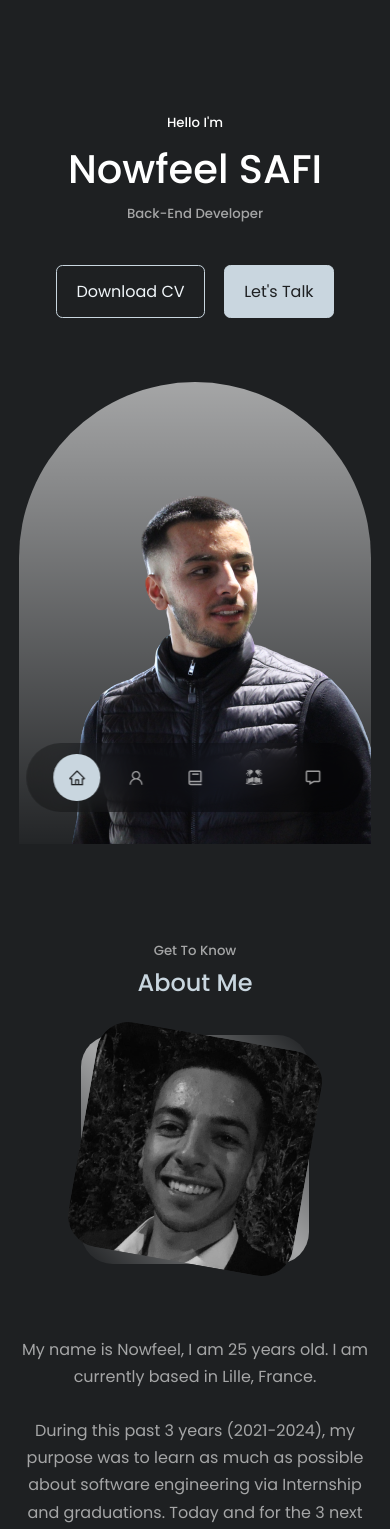
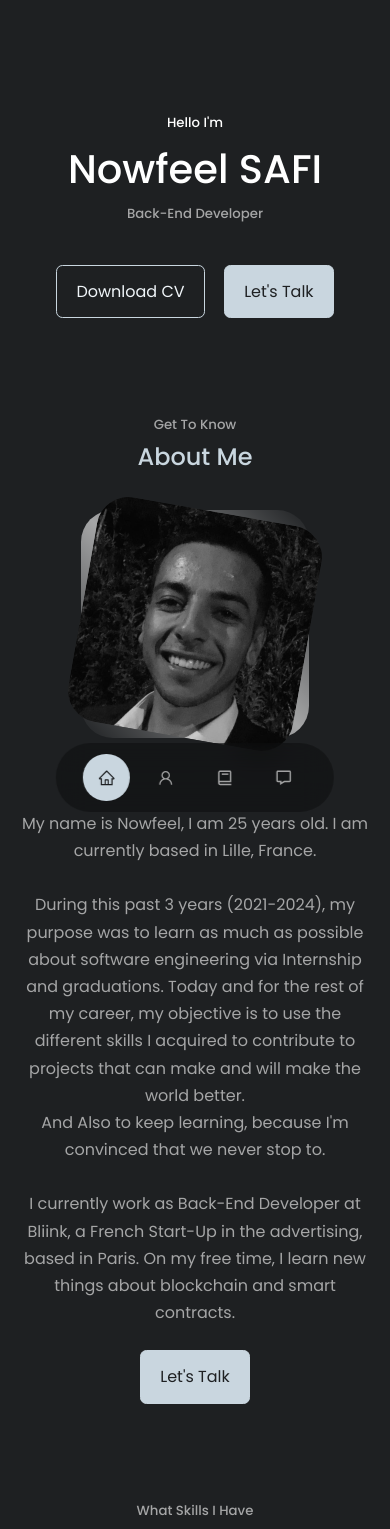
Before and after one commit to Nozgood/react-portfolio, a React (Create React App) app: page / in a window 390 px wide. Shown: the top 1529 px of the page. Built offline with nearby package versions, Linux system fonts and the light colour scheme.

Commit message:
feat: remove portfolio section since there are only school projects, remove profile picture

```diff
--- a/src/App.jsx
+++ b/src/App.jsx
@@ -5,7 +5,6 @@ import Experience from './components/experience/Experience';
 import Footer from './components/footer/Footer';
 import Header from './components/header/Header'
 import Nav from './components/nav/Nav';
-import Portfolio from './components/portfolio/Portfolio';
 
 const App = () => {
     return (
@@ -14,7 +13,6 @@ const App = () => {
             <Nav />
             <About />
             <Experience />
-            <Portfolio />
             <Contact />
             <Footer />
         </>
--- a/src/components/about/About.jsx
+++ b/src/components/about/About.jsx
@@ -19,13 +19,12 @@ const About = () => {
             During this past 3 years (2021-2024), my purpose was to learn as much as possible about software engineering
             via
             Internship and graduations.
-            Today and for the 3 next years, my objective is to use the different skills I acquired to contribute to
+            Today and for the rest of my career, my objective is to use the different skills I acquired to contribute to
             projects
             that can make and will make the world better.<br/>
             And Also to keep learning, because I'm convinced that we never stop to. <br/><br/>
             I currently work as Back-End Developer at Bliink, a French Start-Up in the advertising, based in Paris.
             On my free time, I learn new things about blockchain and smart contracts.
-            I also want to learn about embedded systems but I am a very beginner.
           </p>
           <a href="#contact" className='btn btn-primary'> Let's Talk </a>
         </div>
--- a/src/components/header/Header.jsx
+++ b/src/components/header/Header.jsx
@@ -11,13 +11,6 @@ const Header = () => {
         <h1> Nowfeel SAFI</h1>
         <h5 className="text-light">Back-End Developer</h5>
         <CTA />
-        <HeaderSocials />
-
-        <div className="me">
-          <img src={me} alt="It's me" />
-        </div>
-
-        <a href="#contact" className='scroll__down'>Scroll Down</a>
       </div>
     </header>
   )
--- a/src/components/nav/Nav.jsx
+++ b/src/components/nav/Nav.jsx
@@ -3,7 +3,6 @@ import { AiOutlineHome } from 'react-icons/ai';
 import { AiOutlineUser } from 'react-icons/ai';
 import { BiBook } from 'react-icons/bi';
 import { BiMessage } from 'react-icons/bi';
-import { GiGiftOfKnowledge } from "react-icons/gi";
 import { useState } from 'react';
 
 const Nav = () => {
@@ -16,8 +15,6 @@ const Nav = () => {
               <AiOutlineUser/> </a>
           <a href="#experience" onClick={() => setActiveNav('#experience')}
              className={activeNav === '#experience' ? 'active' : ''}> <BiBook/> </a>
-          <a href="#portfolio" onClick={() => setActiveNav('#portfolio')}
-             className={activeNav === '#portfolio' ? 'active' : ''}> <GiGiftOfKnowledge/> </a>
           <a href="#contact" onClick={() => setActiveNav('#contact')}
              className={activeNav === '#contact' ? 'active' : ''}> <BiMessage/> </a>
       </nav>
--- a/src/index.css
+++ b/src/index.css
@@ -268,7 +268,6 @@ footer a {
   }
 }
 header {
-  height: 1000px;
   padding-top: 7rem;
   overflow: hidden;
 }
@@ -326,15 +325,7 @@ header {
   font-size: 0.9rem;
 }
 
-@media screen and (max-width: 1024px) {
-  header {
-    height: 68vh;
-  }
-}
 @media screen and (max-width: 600px) {
-  header {
-    height: 100vh;
-  }
   .header__socials,
   .scroll__down {
     display: none;
--- a/src/sass/pages/_header.scss
+++ b/src/sass/pages/_header.scss
@@ -1,7 +1,6 @@
 @import '../utils/variables';
 
 header {
-    height: 1000px;
     padding-top: 7rem;
     overflow: hidden;
 }
@@ -67,17 +66,10 @@ header {
 
 // medium Devices (tablets)
 @media screen and (max-width: 1024px) {
-    header {
-        height: 68vh;
-    }
 }
 
 // small devices (phones)
 @media screen and (max-width: 600px) {
-    header {
-        height: 100vh;
-    }
-
     .header__socials,
     .scroll__down {
         display: none;
```
Also changed, not shown: src/components/portfolio/Portfolio.jsx (line endings or trailing spaces), 1 other file (tests, documents, lock files or other folders).
